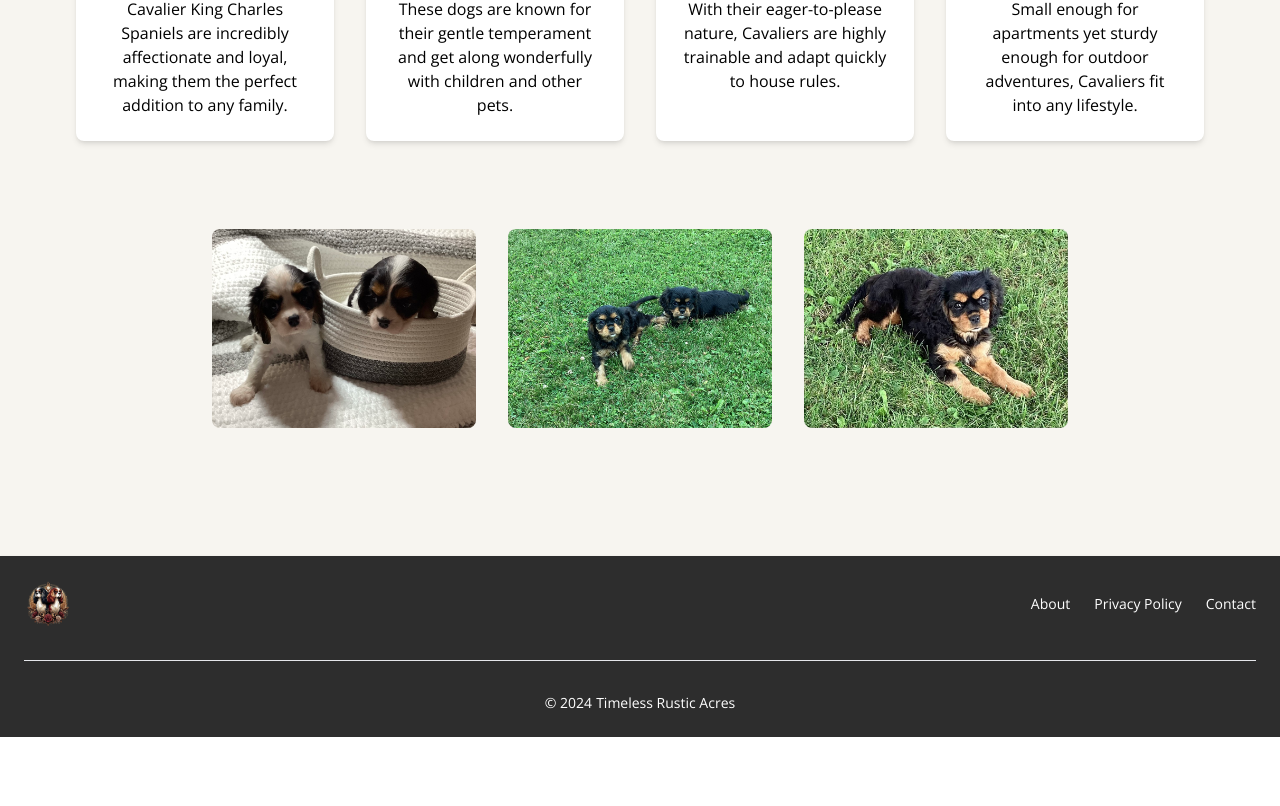
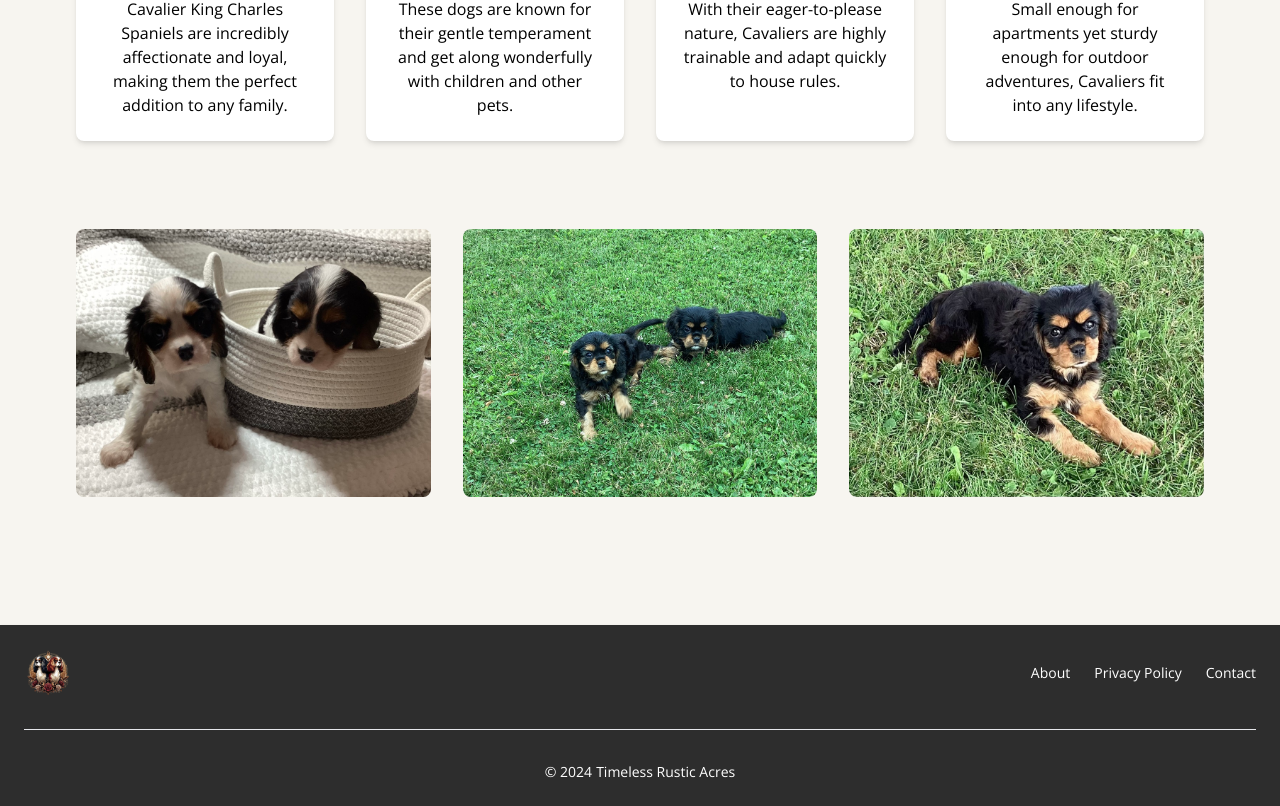
Before and after one commit to RJD72/rustic-acres, a React (Vite) app: page / in a window 1280 px wide. Shown: the part 1583-2389 px from the top of the page. Before the commit the page ends 2320 px from the top, so only its background shows below. Built offline with nearby package versions, Linux system fonts and the light colour scheme.

Commit message:
increased image size on home page

```diff
--- a/src/components/Images.jsx
+++ b/src/components/Images.jsx
@@ -4,7 +4,7 @@ import PuppyImage11 from "../assets/images/puppy-image11.jpg";
 
 const Images = () => {
   return (
-    <div className="grid grid-cols-1 md:grid-cols-3 gap-8 max-w-[55rem] mx-auto pt-10 pb-32 px-3">
+    <div className="grid grid-cols-1 md:grid-cols-3 gap-8 max-w-6xl mx-auto pt-10 pb-32 px-3">
       <div className="rounded-lg">
         <img src={PuppyImage9} alt="" className="h-full rounded-lg" />
       </div>
--- a/src/pages/Parents.jsx
+++ b/src/pages/Parents.jsx
@@ -5,7 +5,7 @@ const Parents = () => {
   return (
     <main className="min-h-screen bg-base">
       <h1 className="text-3xl md:text-5xl font-bold py-10 text-center">
-        Parents
+        Meet the Gang
       </h1>
       <div className=" flex items-center  ">
         <section className="max-w-6xl  px-3 mx-auto pt-4 pb-32 flex flex-wrap gap-8 items-center justify-center">
```
